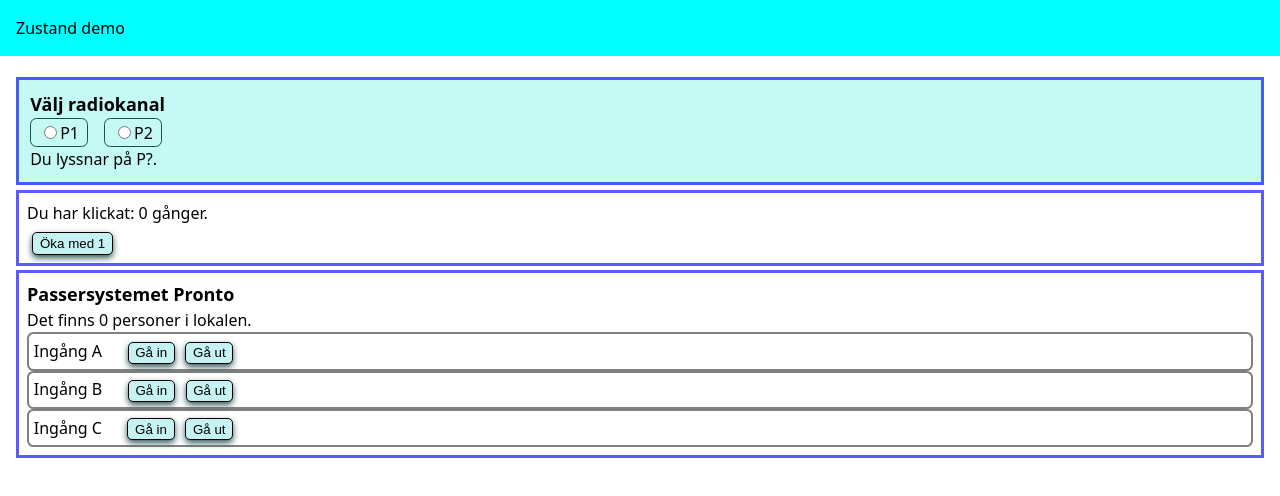
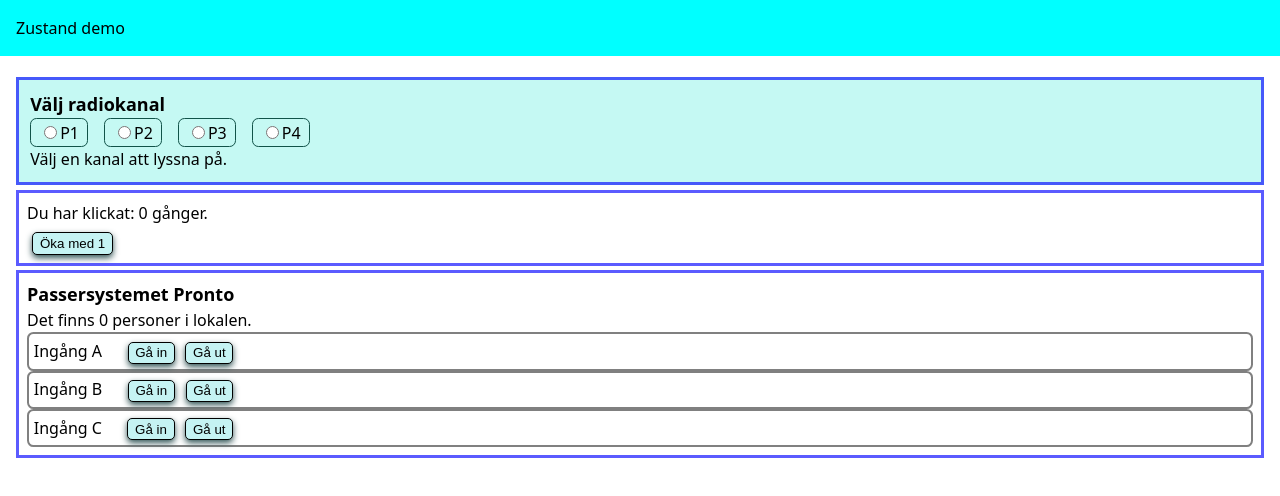
Before and after one commit to ha-fed24-jsf/09-zustand, a React (Vite) app: page / in a window 1280 px wide. Shown: the top 496 px of the page. Built offline with nearby package versions, Linux system fonts and the light colour scheme.

Commit message:
Radio with state and props

```diff
--- a/src/components/radio/Channel.jsx
+++ b/src/components/radio/Channel.jsx
@@ -0,0 +1,11 @@
+
+const Channel = ({ text, setChannel }) => {
+
+	return (
+		<label onClick={() => setChannel(text)}>
+			<input type="radio" name="channel" />
+			{text}
+		</label>
+	)
+}
+export default Channel
--- a/src/components/radio/Player.jsx
+++ b/src/components/radio/Player.jsx
@@ -1,21 +1,23 @@
+import { useState } from 'react'
+import Channel from './Channel'
 import './Player.css'
 
 const Player = () => {
-
+	const [nowPlaying, setNowPlaying] = useState('')
 	return (
 		<div className="player framed">
 			<h2> Välj radiokanal </h2>
 			<div className="row">
-				<label>
-					<input type="radio" />
-					P1
-				</label>
-				<label>
-					<input type="radio" />
-					P2
-				</label>
+				<Channel text="P1" setChannel={setNowPlaying} />
+				<Channel text="P2" setChannel={setNowPlaying} />
+				<Channel text="P3" setChannel={setNowPlaying} />
+				<Channel text="P4" setChannel={setNowPlaying} />
 			</div>
-			<p> Du lyssnar på P?. </p>
+			<p>
+				{nowPlaying ?
+				`Du lyssnar på ${nowPlaying}.` :
+				'Välj en kanal att lyssna på.' }
+			</p>
 		</div>
 	)
 }
```
